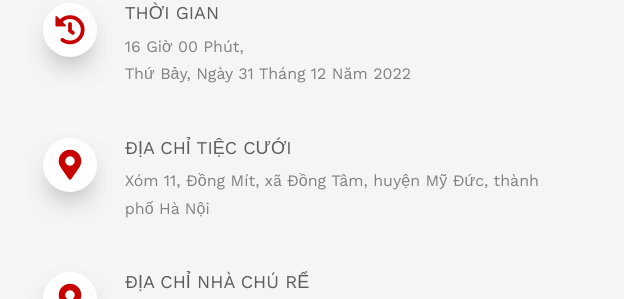
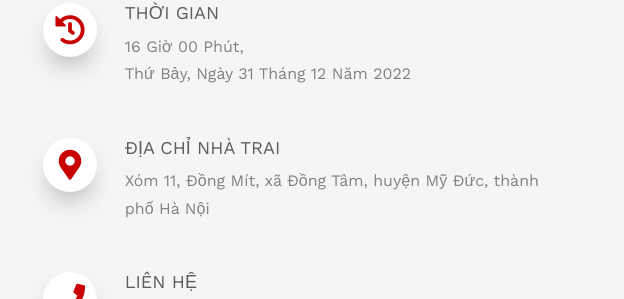
Before and after one commit to heizerentice/tienhoa, a plain HTML site: page index.html in a window 1280 px wide. Shown: the part 1789-2088 px from the top of the page, 27-651 px from the left. Drawn offline with nearby package versions, Linux system fonts and the light colour scheme; grey boxes are pictures that could not be loaded.

Commit message:
Update index.html

```diff
--- a/index.html
+++ b/index.html
@@ -149,22 +149,13 @@
 						</div>
 					</div>
 
-					<div class="feature-left animate-box" data-animate-effect="fadeInLeft">
-						<span class="icon">
-							<i class="fas fa-map-marker-alt"></i>
-						</span>
-						<div class="feature-copy">
-							<h3>ĐỊA CHỈ TIỆC CƯỚI</h3>
-							<p>Xóm 11, Đồng Mít, xã Đồng Tâm, huyện Mỹ Đức, thành phố Hà Nội</p>
-						</div>
-					</div>
 
 					<div class="feature-left animate-box" data-animate-effect="fadeInLeft">
 						<span class="icon">
 							<i class="fas fa-map-marker-alt"></i>
 						</span>
 						<div class="feature-copy">
-							<h3>ĐỊA CHỈ NHÀ CHÚ RỂ</h3>
+							<h3>ĐỊA CHỈ NHÀ TRAI</h3>
 							<p>Xóm 11, Đồng Mít, xã Đồng Tâm, huyện Mỹ Đức, thành phố Hà Nội</p>
 						</div>
 					</div>
@@ -176,7 +167,7 @@
 						<div class="feature-copy">
 							<h3>LIÊN HỆ</h3>
 							<p>Mọi Thông Tin Chi Tiết Vui Lòng Liên Hệ
-							</br>Mrs Tiến - <a href="tel://0963771939">0963771939</a></p>
+							</br>Mr Tiến - <a href="tel://0963771939">0963771939</a></p>
 						</div>
 					</div>
 
@@ -186,7 +177,7 @@
 				<div class="fh5co-map fh5co-bg" >
 
 					<iframe
-				src="https://www.google.com/maps/embed?pb=!1m18!1m12!1m3!1d7459.124232409752!2d105.67019457154126!3d20.808995773494818!2m3!1f0!2f0!3f0!3m2!1i1024!2i768!4f13.1!3m3!1m2!1s0x3134496f30d0b431%3A0x428ae0bfbaec34c3!2zxJDhu5NuZyBNw610LCDEkOG7k25nIFTDom0sIE3hu7kgxJDhu6ljLCBIw6AgTuG7mWksIFZp4buHdCBOYW0!5e0!3m2!1svi!2s!4v1671964195770!5m2!1svi!2s"
+				src="https://www.google.com/maps/embed?pb=!1m18!1m12!1m3!1d3729.5682901832993!2d105.6767996!3d20.808746199999998!2m3!1f0!2f0!3f0!3m2!1i1024!2i768!4f13.1!3m3!1m2!1s0x313449b721980cf3%3A0x6374e54b28e5449a!2zWHXDom4gxJBp4buBdSDEkOG7k25nIFTDom0!5e0!3m2!1svi!2s!4v1671976080432!5m2!1svi!2s"
 				width="100%"
 				height="100%"
 				style="border:0;"
```
